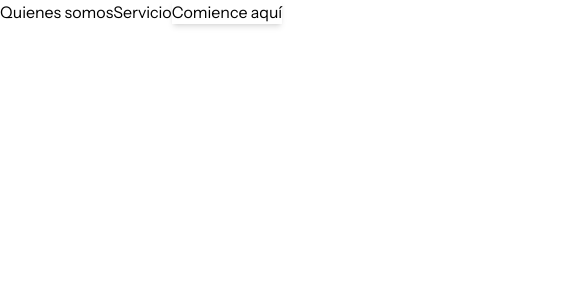
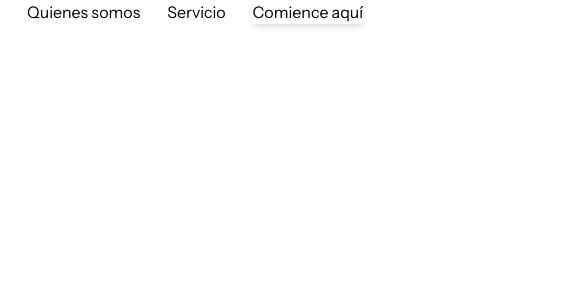
Before and after one commit to oxtornado/zajudem, a React (Vite) app: page / in a window 390 px wide. Shown: the top 300 px of the page, 585 px wide, since content can reach past the window. Built offline with nearby package versions, Linux system fonts and the light colour scheme.

Commit message:
Refactor button styles for improved responsiveness; add new hero component with gradient circle

```diff
--- a/src/components/button.tsx
+++ b/src/components/button.tsx
@@ -2,7 +2,7 @@ import "../styles.css";
 
 const Button = () => {
   return (
-    <button className="px-4 py-2 text-lg font-light text-black bg-white border border-gray-300 rounded-2xl shadow-md hover:shadow-lg active:shadow-inner transition-all">
+    <button className="px-2 py-1 text-sm font-light text-black bg-white border border-gray-300 rounded-lg shadow-md hover:shadow-lg active:shadow-inner transition-all">
       Comience aquí
     </button>
   );
--- a/src/components/header.tsx
+++ b/src/components/header.tsx
@@ -1,13 +1,15 @@
 import Button from './button';
 import "../styles.css";
 const Header = () => {
-  return (
-    <div className="header">
+return (
+  <div>
+    <div className="flex justify-evenly mx-20 mt-1">
       <a href="/" className=''>Quienes somos</a>
       <a href="/">Servicio</a>
       <Button />
     </div>
-  );
+  </div>
+);
 };
 
 export default Header;
--- /dev/null
+++ b/src/components/hero.tsx
@@ -0,0 +1,9 @@
+import "../styles.css";
+
+const GreenGradientCircle = () => {
+  return (
+    <div className="border-solid border-black border-2 w-250 h-250 bg-radial from-color-primary from-0%  to-white-700 from-40 to-60%"></div>
+);
+};
+
+export default GreenGradientCircle;
--- a/src/main.tsx
+++ b/src/main.tsx
@@ -1,9 +1,11 @@
 import { createRoot } from 'react-dom/client'
 import { StrictMode } from 'react'
 import Header from './components/header'
+import GreenGradientWithText from './components/hero'
 
 createRoot(document.getElementById('root')!).render(
   <StrictMode>
   <Header />
+  <GreenGradientWithText />
   </StrictMode>
 )
```
